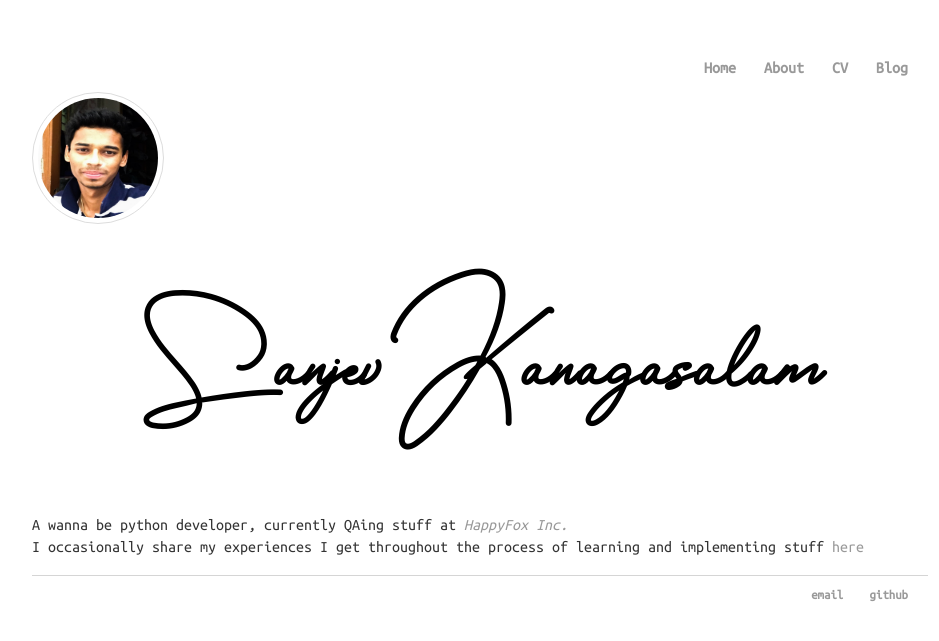
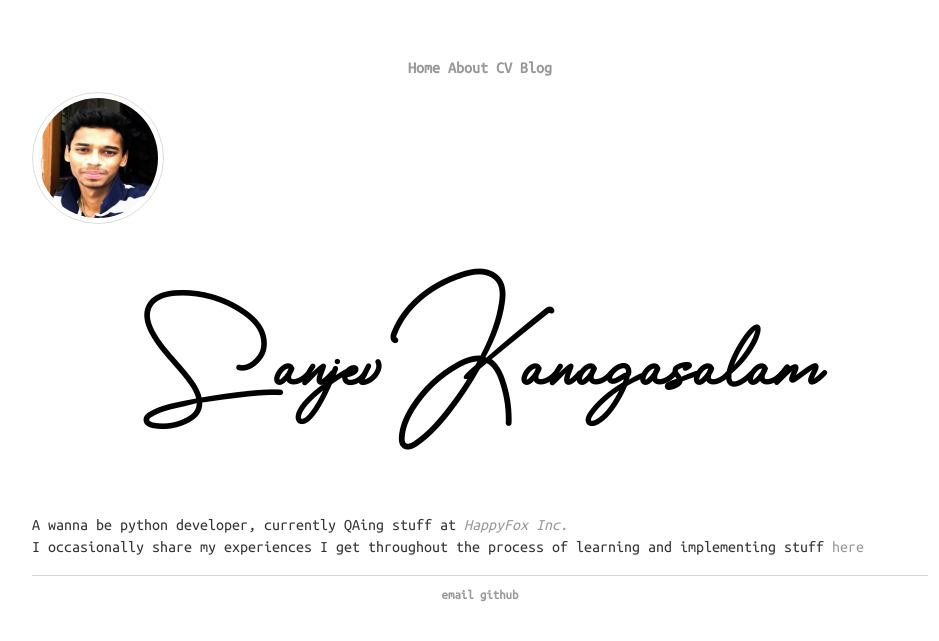
Before and after one commit to sanjevk/portfolio, a Jekyll site: the page built from index.html, in a window 1280 px wide. Shown: the top 641 px of the page, without its empty margins (160-1099 px from the left). Built offline with Jekyll 4.4.1, drawn with Linux system fonts in a browser that asks for light colours.

Commit message:
Update main.css

```diff
--- a/css/main.css
+++ b/css/main.css
@@ -30,11 +30,10 @@ nav ul, footer ul {
     padding: 0px;
     list-style: none;
     font-weight: bold;
-    text-align: right;
+    text-align: center;
 }
 nav ul li, footer ul li {
     display: inline;
-    margin-right: 20px;
 }
 
 a {
```
